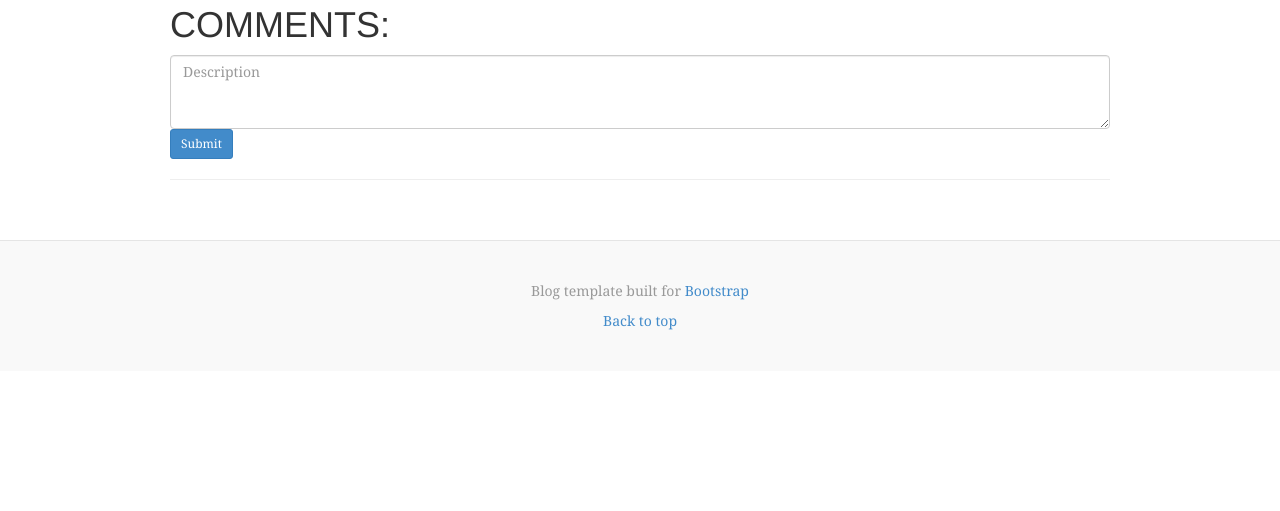
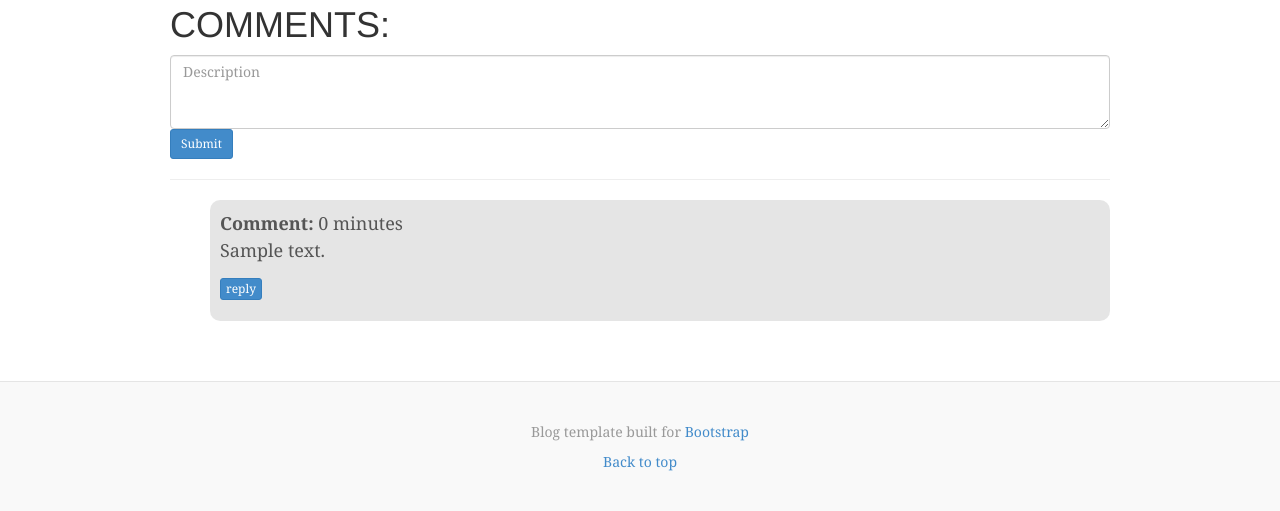
Before and after one commit to jjh5030/treebeard-comments, a Django app: template static/templates/post.html in a window 1280 px wide. Shown: the part 230-741 px from the top of the page. Run offline with Django 3.2, Linux system fonts and the light colour scheme; tables that the repository leaves empty hold one stand-in row (values such as "Sample post"); the template is opened without the code that fills it: values that come from a table or form of the project are taken from there, most other values are stand-ins (such as "Sample title", 1, 10 or a date in 2020); parts of the project's set-up code (start-up, migrations or seed data) failed here and were passed over; some libraries are stand-ins or nearby versions.

Commit message:
comments - single level

```diff
--- a/static/static/css/blog.css
+++ b/static/static/css/blog.css
@@ -174,3 +174,8 @@ h6, .h6 {
             padding: 10px;
             margin-bottom: 10px;
         }
+
+ul
+{
+  list-style-type: none;
+}
--- a/static/templates/post.html
+++ b/static/templates/post.html
@@ -23,7 +23,16 @@
 
 <hr/>
 
-<div id="commenters">
-
-</div>
+<ul id="commenters">
+	{% for c in comment_tree %}
+		<li id="{{ c.id }}" class="c" style="margin-left:{{ c.depth }}em;">
+			<b>Comment:</b> {{ c.added|timesince }}<br/>
+			<p>{{ c.comment }}</p>
+				<p><a id="reply-{{ c.id }}" href="" class="reply"><button type="button" class="btn btn-primary btn-xs">reply</button></a></p>
+		</li>
+	{% empty %}
+<br/>
+	<p>There are currently no comments.</p>
+	{% endfor %}
+</ul>
 {% endblock content %}
```
Also changed, not shown: blog/views.py (+7 -10 lines).
